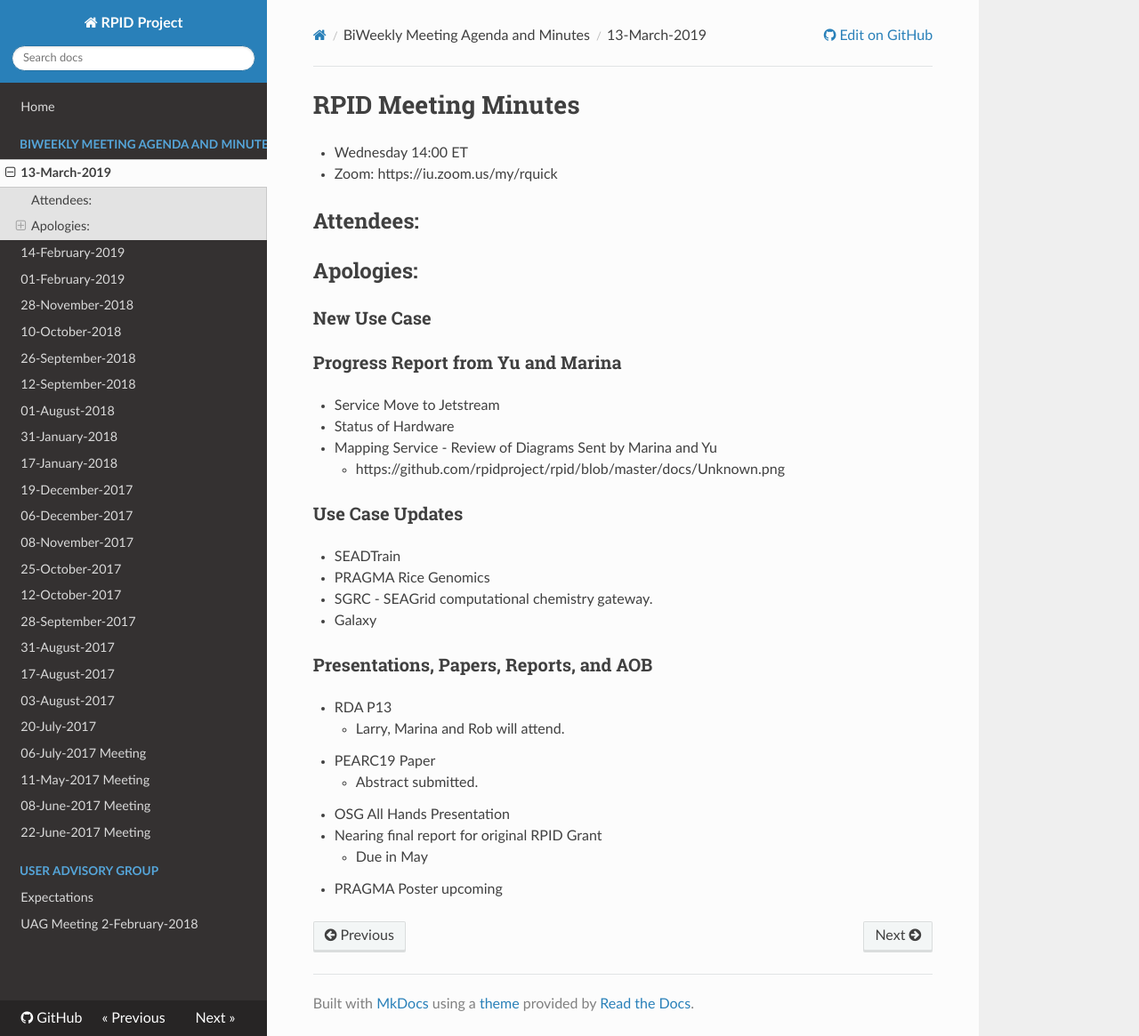
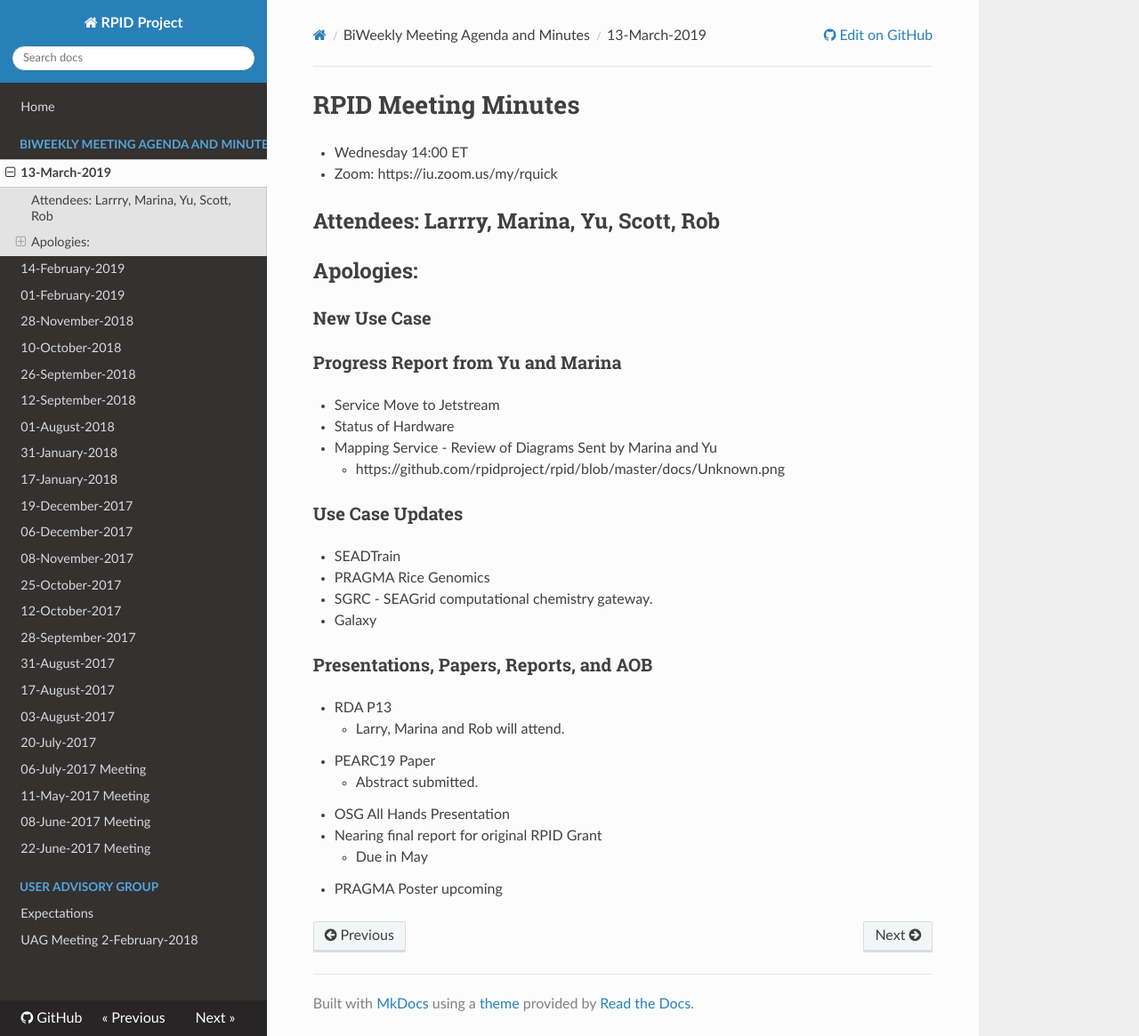
Before and after one commit to rpidproject/rpid, an MkDocs documentation site: the page built from docs/13-March-2019.md, in a window 1280 px wide and 1165 px high. Shown: the whole window at 89% size. Built offline with MkDocs 1.6.1, drawn with Linux system fonts in a browser that asks for light colours; nearby versions of some CDN libraries; old or Windows-style settings are respelled for this version of MkDocs.

Commit message:
Update 13-March-2019.md

```diff
--- a/docs/13-March-2019.md
+++ b/docs/13-March-2019.md
@@ -3,7 +3,7 @@
    * Wednesday 14:00 ET
    * Zoom: https://iu.zoom.us/my/rquick
 
-## Attendees:
+## Attendees: Larrry, Marina, Yu, Scott, Rob
 ## Apologies:
 
 ### New Use Case
```
